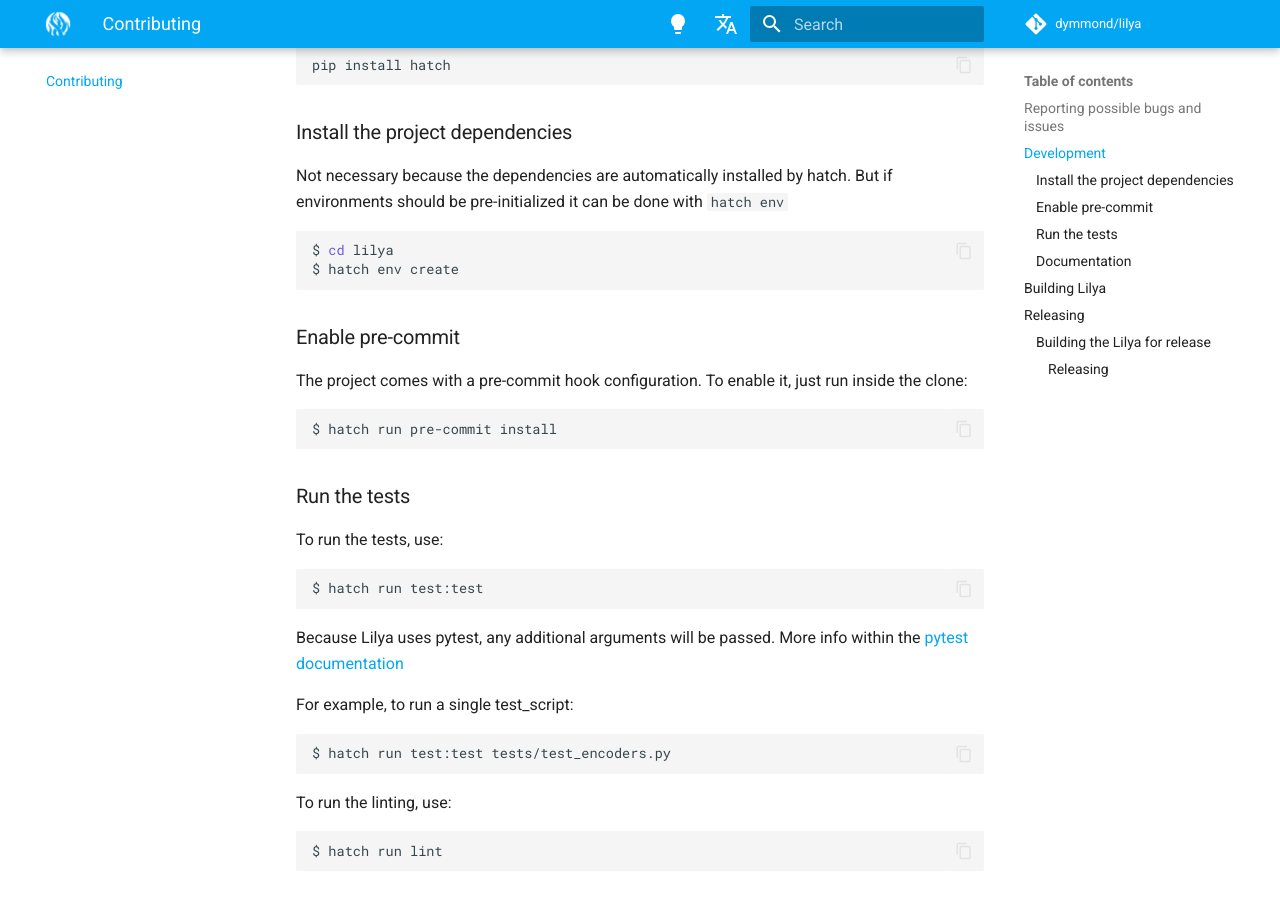
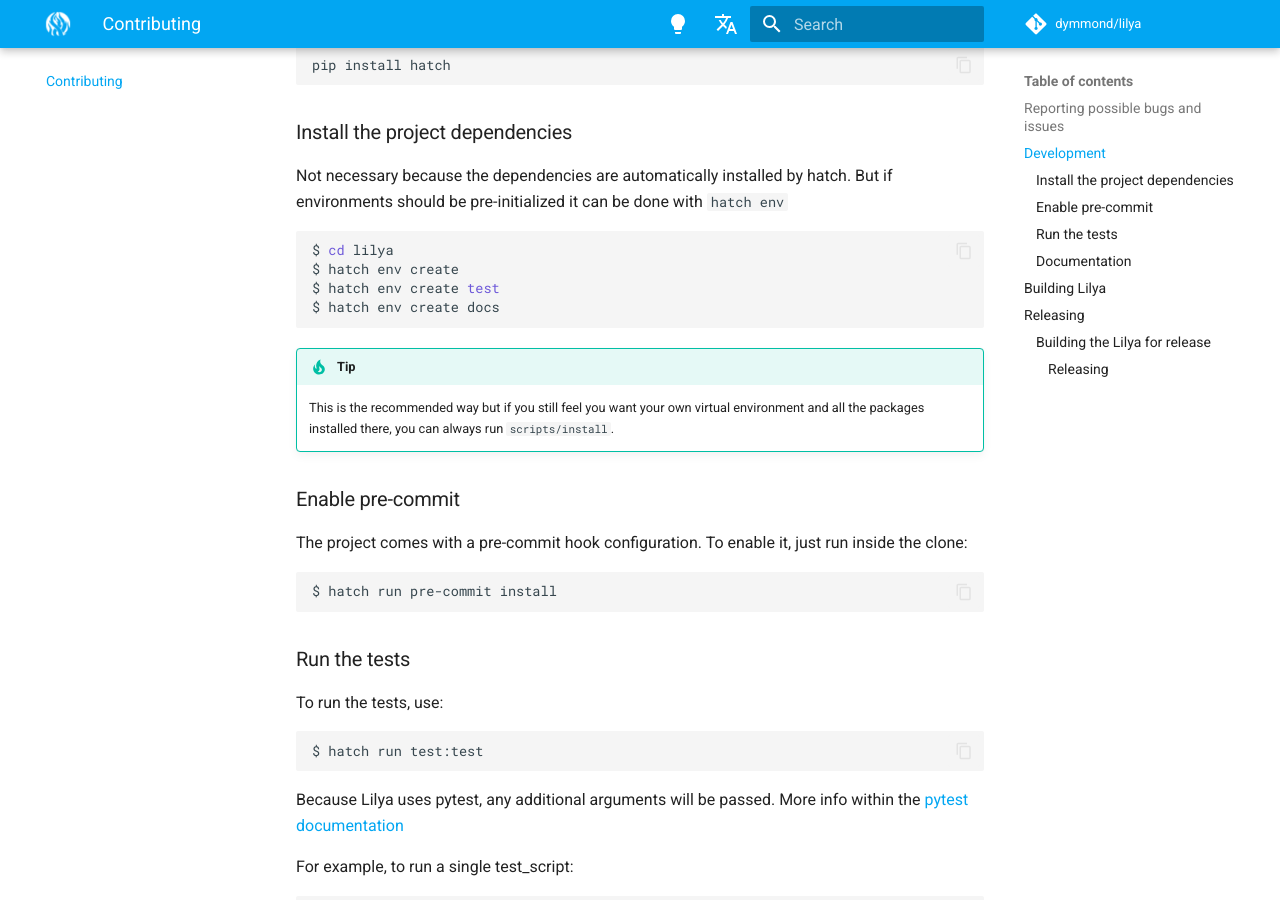
Before and after one commit to dymmond/lilya, an MkDocs documentation site: the page built from docs/contributing.md, in a window 1280 px wide and 900 px high, scrolled down 1444 px. Built offline with MkDocs 1.6.1 and Material for MkDocs 9.7.7, drawn with Linux system fonts in a browser that asks for light colours; comment, search, counter and statistics services are not loaded.

Commit message:
Add install script

````diff
--- a/docs/contributing.md
+++ b/docs/contributing.md
@@ -62,7 +62,13 @@
 ```shell
 $ cd lilya
 $ hatch env create
+$ hatch env create test
+$ hatch env create docs
 ```
+
+!!! Tip
+    This is the recommended way but if you still feel you want your own virtual environment and
+    all the packages installed there, you can always run `scripts/install`.
 
 ### Enable pre-commit
 
--- a/pyproject.toml
+++ b/pyproject.toml
@@ -73,9 +73,7 @@
     "uvicorn>=0.29.0",
 ]
 
-test = [
-    "httpx>=0.22.0",
-]
+test = ["httpx>=0.22.0"]
 
 
 [tool.hatch.version]
@@ -97,7 +95,7 @@
 clean_pyi = "find . -type f -name \"*.pyi\" -delete"
 clean_pycache = "find . -type d -name \"*__pycache__*\" -delete"
 build_with_check = "hatch build; twine check dist/*"
-lint = "ruff check --fix --line-length 99  lilya tests {args}"
+lint = "ruff check --fix --line-length 99  mongoz tests {args}"
 
 
 [tool.hatch.envs.docs]
````
Also changed, not shown: 1 other file.
